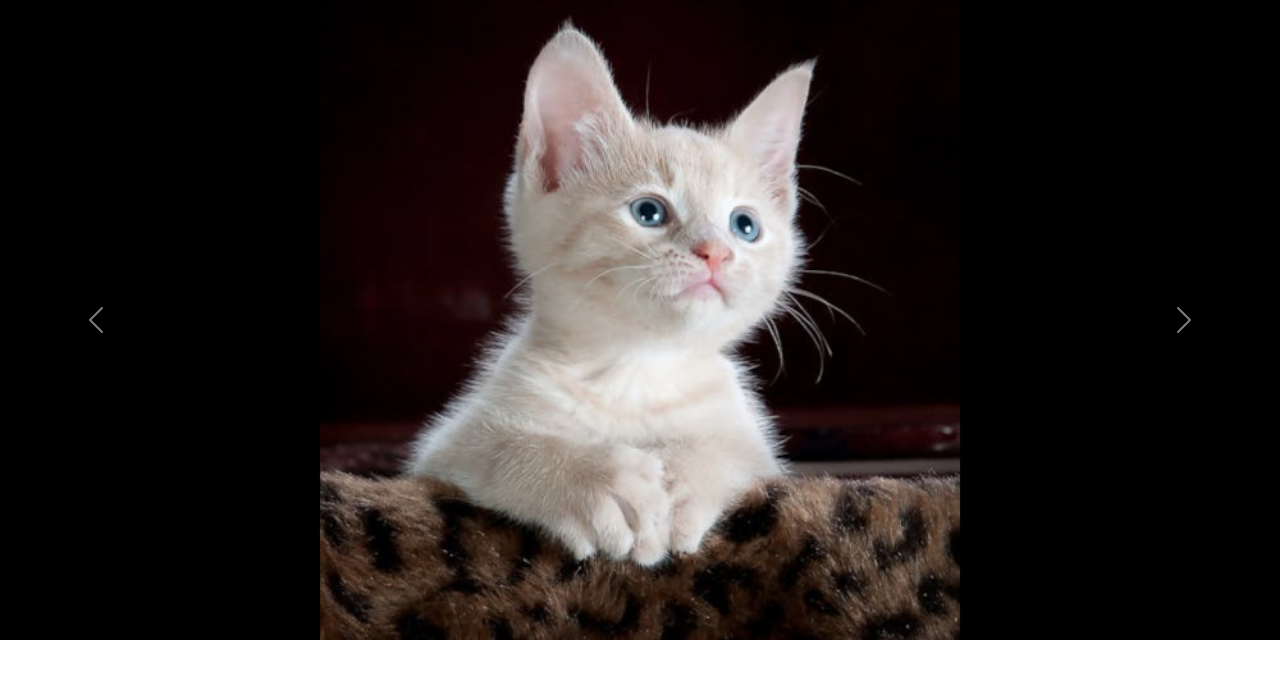
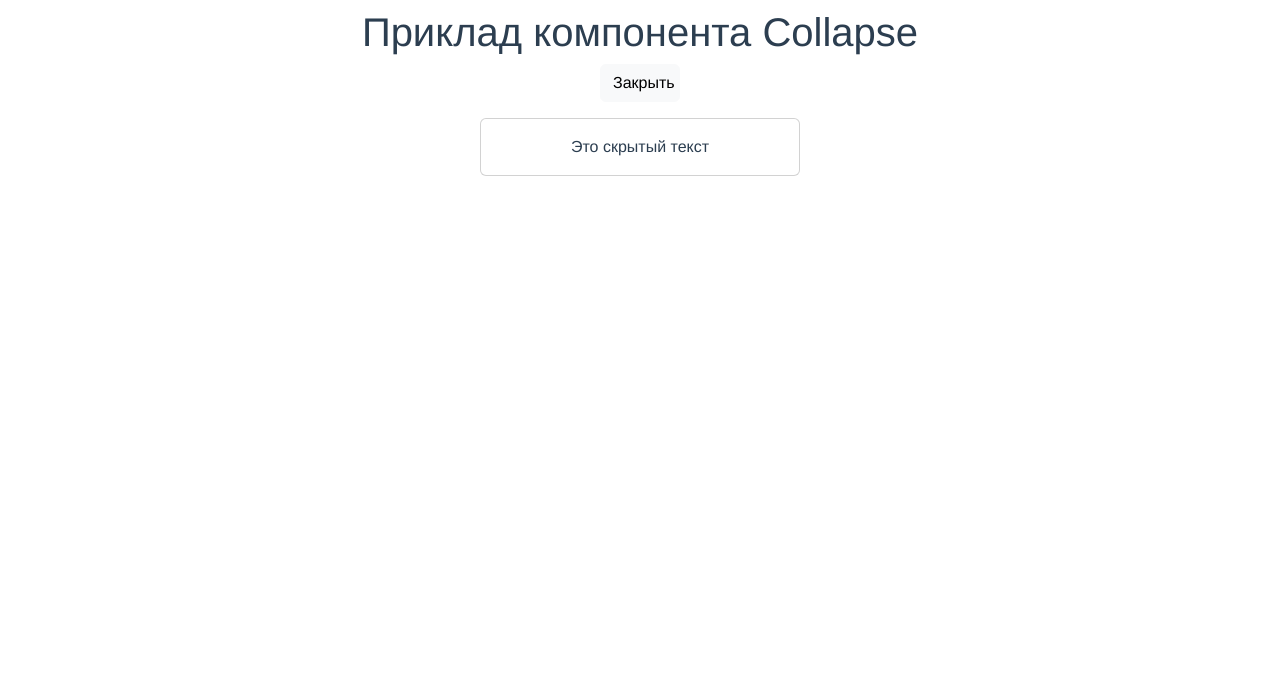
Before and after one commit to AnnaKhiz/Vue_hillel_KhizhniakAnna, a Vue app: page / in a window 1280 px wide. Shown: the top 678 px of the page. Built offline with nearby package versions, Linux system fonts and the light colour scheme.

Commit message:
done collapse component

```diff
--- a/src/App.vue
+++ b/src/App.vue
@@ -1,22 +1,19 @@
 <template>
-  <carousel-component :images="images"/>
+  <h1 class="my-2">Приклад компонента Collapse</h1>
+  <collapse-component text="Это скрытый текст" :opened="isOpened" @changeOpened="isOpened = $event"/>
 </template>
 
 <script>
-import CarouselComponent from './components/CarouselComponent.vue'
+import CollapseComponent from './components/CollapseComponent.vue'
 
 export default {
   name: 'App',
   components: {
-    CarouselComponent
+    CollapseComponent
   },
   data() {
     return {
-      images: [
-        { link: 'img_1.jpeg', id: 1 },
-        { link: 'img_2.jpg', id: 2 },
-        { link: 'img_3.jpg', id: 3 },
-      ]
+      isOpened: true
     }
   }
 }
--- a/src/components/CarouselComponent.vue
+++ /dev/null
@@ -1,66 +0,0 @@
-<template>
-  <div id="carousel" class="carousel slide" data-bs-ride="carousel">
-
-    <div class="carousel-inner bg-black" >
-      <div class="carousel-item" v-for="image in images" :key="image.id" :class="{ active : checkedImageId === image.id}">
-        <img alt="cat image" class="d-block w-50 m-auto" :src="require(`@/assets/images/${image.link}`)" >
-      </div>
-    </div>
-
-    <button
-      v-for="(button, index) in buttonsInfo"
-      :key="index"
-      :class="`carousel-control-${button.text}`"
-      data-bs-target="#carousel"
-      type="button"
-      :data-bs-slide="`${button.text}`"
-      @click="button.action"
-    >
-      <span :class="`carousel-control-${button.text}-icon`" aria-hidden="true"></span>
-    </button>
-
-  </div>
-</template>
-
-<script>
-export default {
-  name: 'CarouselComponent',
-  props: {
-    images: {
-      type: Array,
-      default: () => [],
-      required: true
-    }
-  },
-  data() {
-    return {
-      checkedImageId: 1,
-    }
-  },
-  computed: {
-    buttonsInfo() {
-      return [
-        { text: 'prev', action: this.goPrev },
-        { text: 'next', action: this.goNext }
-      ]
-    }
-  },
-  methods: {
-    goNext() {
-      this.checkedImageId++;
-    },
-    goPrev() {
-      this.checkedImageId--;
-    },
-  },
-  watch: {
-    checkedImageId(newValue) {
-      const lastIndex = this.images.length;
-      this.checkedImageId = newValue > lastIndex ? 1 : newValue < 1 ? lastIndex : newValue;
-    }
-  }
-}
-</script>
-<style scoped>
-
-</style>
--- /dev/null
+++ b/src/components/CollapseComponent.vue
@@ -0,0 +1,40 @@
+<template>
+  <div class="w-25 m-auto">
+    <p>
+      <a
+        class="btn w-25"
+        :class="opened ? 'btn-light' : 'btn-warning'"
+        :data-bs-toggle="!opened ? 'collapse' : 'collapse.show'"
+        href="#"
+        role="button"
+        aria-expanded="false"
+        @click="toggleOpened">{{ opened ? 'Закрыть' : 'Открыть' }}</a>
+    </p>
+    <div :class="!opened ? 'collapse' : 'collapse.show'">
+      <div class="card card-body">
+        {{ text }}
+      </div>
+    </div>
+  </div>
+</template>
+
+<script>
+export default {
+  name: 'CollapseComponent',
+  props: {
+    text: {
+      type: String,
+      default: ''
+    },
+    opened: {
+      type: Boolean,
+      default: true
+    }
+  },
+  methods: {
+    toggleOpened() {
+      this.$emit('changeOpened', !this.opened);
+    }
+  }
+}
+</script>
```
